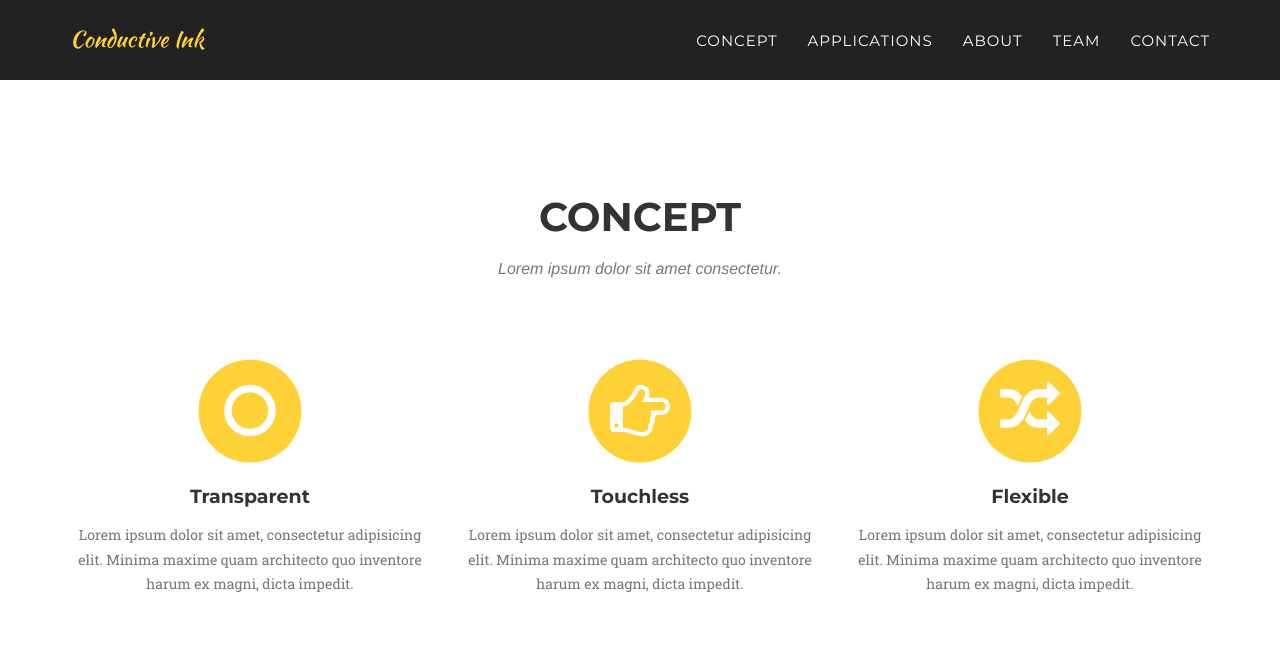
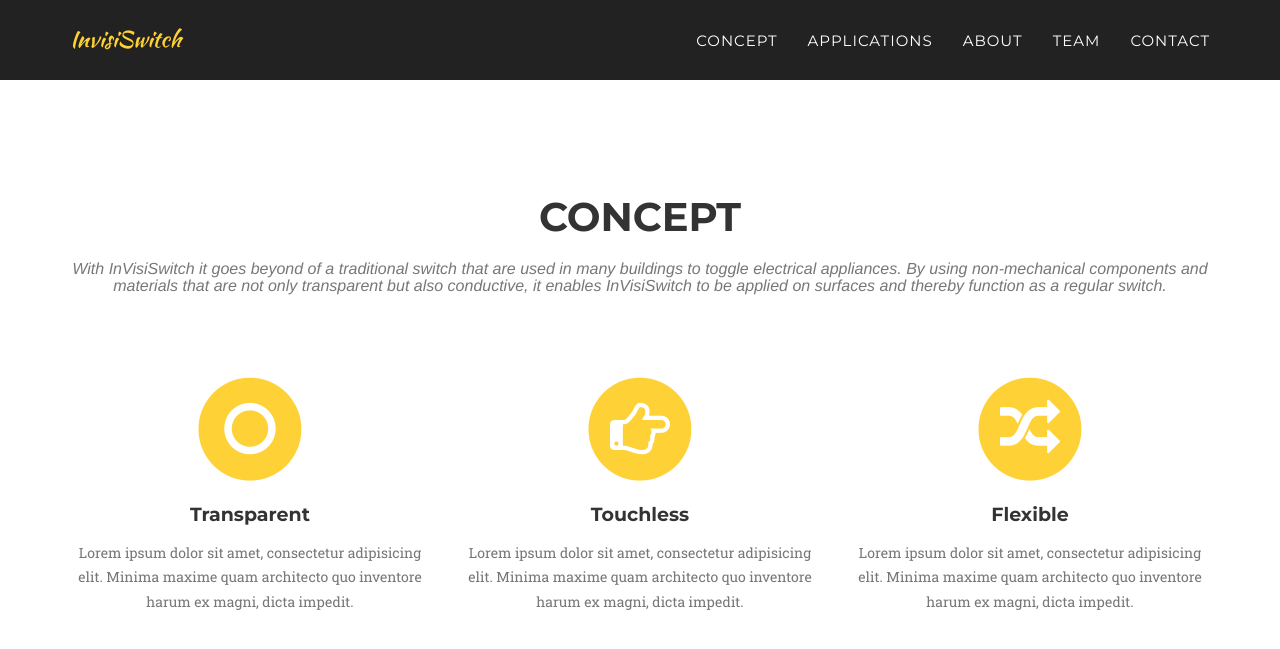
Before and after one commit to conink/conink.github.io, a Jekyll site: the page built from index.html, in a window 1280 px wide and 900 px high, scrolled down 713 px. Shown: the top 649 px of the window. Built offline with Jekyll 4.4.1, drawn with Linux system fonts in a browser that asks for light colours; some web fonts are replaced; comment, search, counter and statistics services are not loaded; some of the changed text lies outside the part shown.

Commit message:
Added Concept Description and changed tittle to InvisiSwitch

```diff
--- a/_config.yml
+++ b/_config.yml
@@ -2,9 +2,9 @@ url: https://conink.github.io
 baseurl:
 
 # Site settings
-title: Conductive Ink
+title: InvisiSwitch
 email: conductiveinkdtu@gmail.com
-description: "Landing page for project Conductive Ink"
+description: "Landing page for project InvisiSwitch"
 
 # Color settings (hex-codes without the leading hash-tag)
 color:
--- a/_includes/concept.html
+++ b/_includes/concept.html
@@ -4,7 +4,7 @@
     <div class="row">
       <div class="col-lg-12 text-center">
         <h2 class="section-heading">Concept</h2>
-        <h3 class="section-subheading text-muted">Lorem ipsum dolor sit amet consectetur.</h3>
+        <h3 class="section-subheading text-muted">With InVisiSwitch it goes beyond of a traditional switch that are used in many buildings to toggle electrical appliances. By using non-mechanical components and materials that are not only transparent but also conductive, it enables InVisiSwitch to be applied on surfaces and thereby function as a regular switch.</h3>
       </div>
     </div>
     <div class="row text-center">
```
